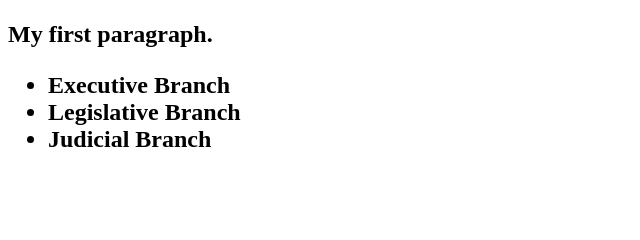
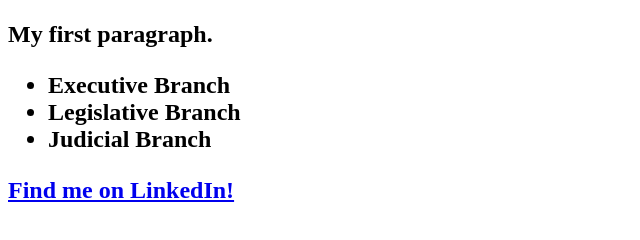
Before and after one commit to aarmlovich/alex-simple-website, a plain HTML site: page index.html in a window 1280 px wide. Shown: the part 136-376 px from the top of the page, without its empty margins (0-640 px from the left). Drawn offline with Linux system fonts and the light colour scheme.

Commit message:
add LinkedIn link

```diff
--- a/index.html
+++ b/index.html
@@ -12,5 +12,7 @@
 	<li> Judicial Branch </li>
 </ul>
 
+<a href="https://www.linkedin.com/in/alexander-armlovich-4b0a9b29">  Find me on LinkedIn!</a>
+
 </body>
 </html>
```
